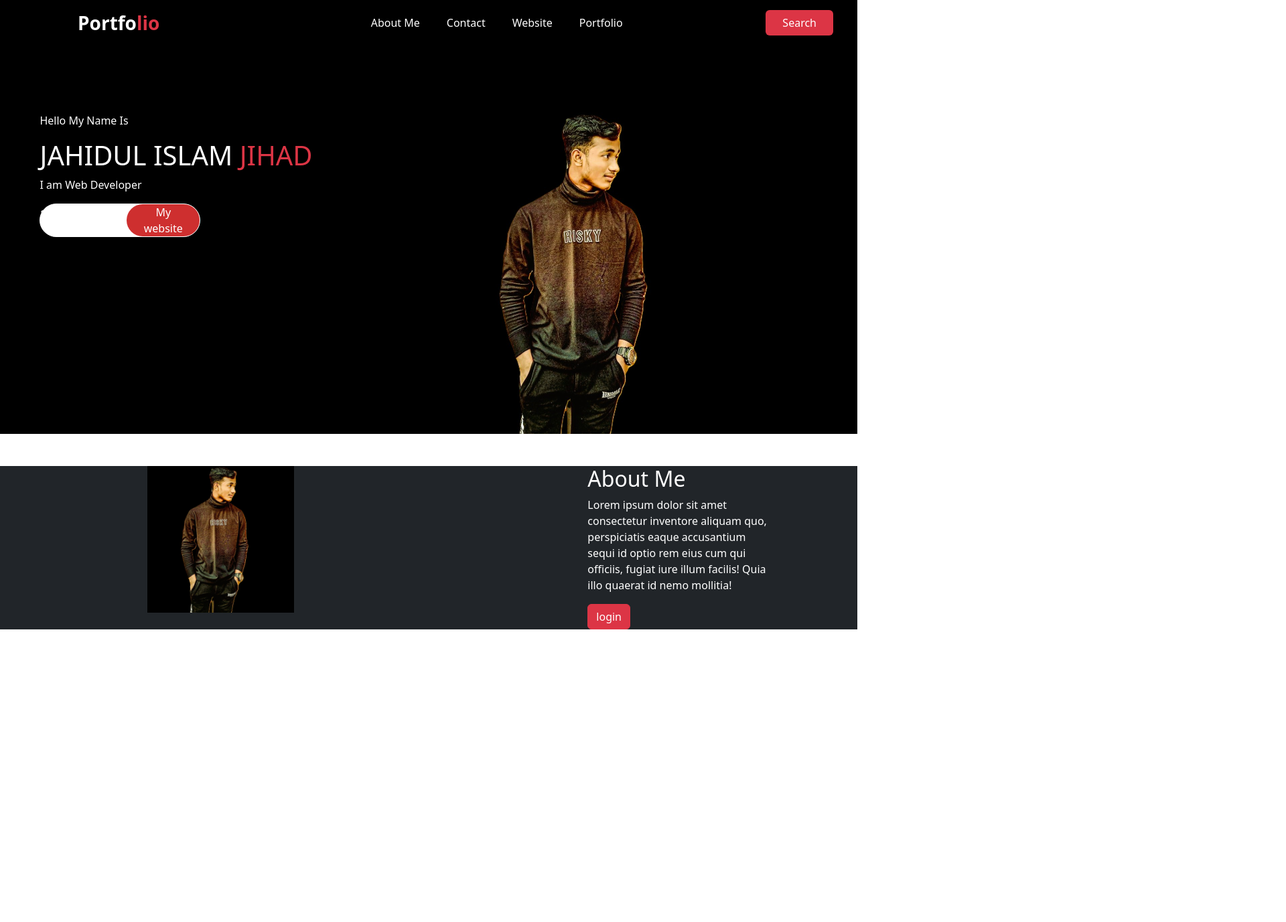
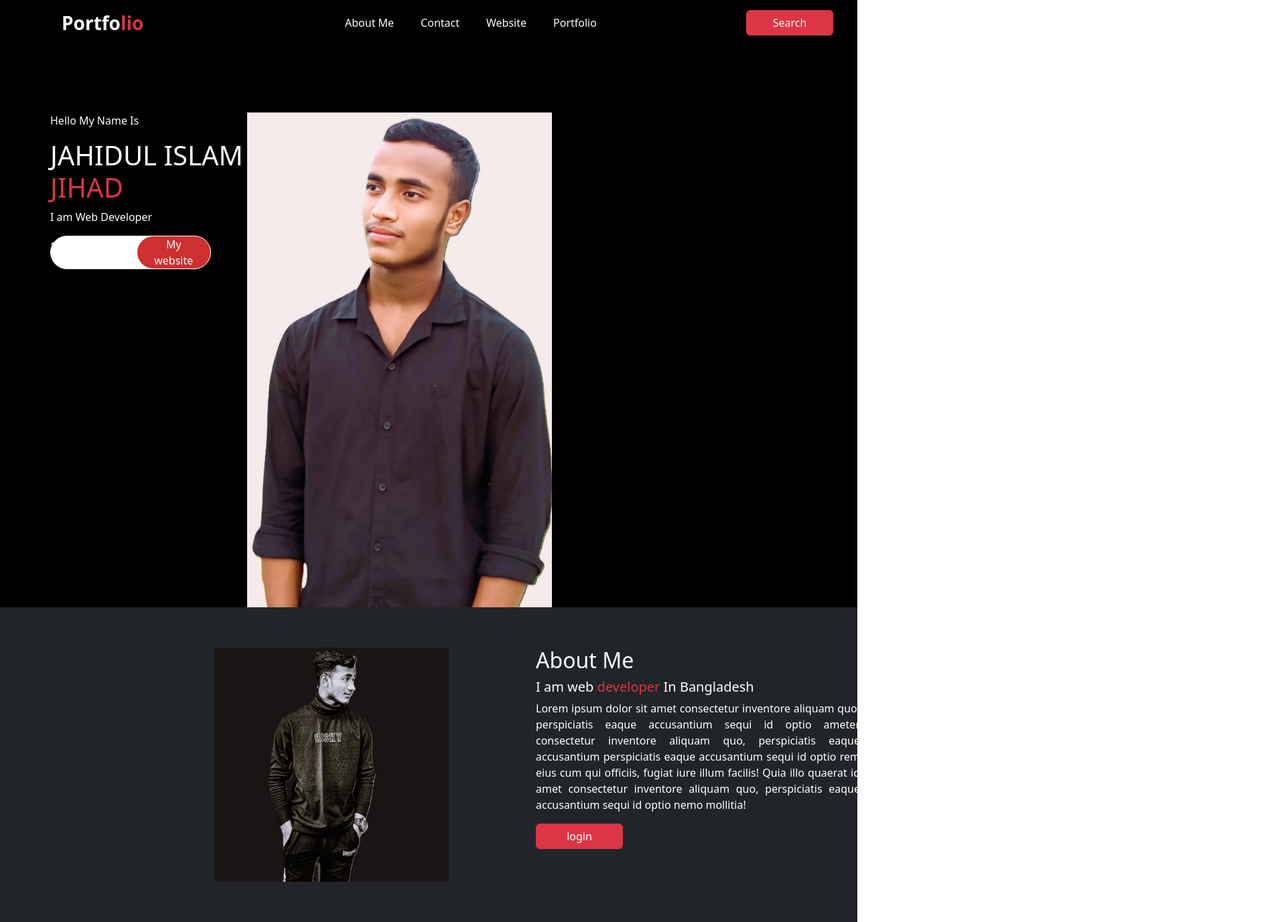
Before and after one commit to mdjihad84/Personal-website, a plain HTML site: page index.html in a window 1280 px wide. Shown: the top 1377 px of the page at 67% size, 1920 px wide, since content can reach past the window. Before the commit the page ends 988 px from the top, so only its background shows below. Drawn offline with nearby package versions, Linux system fonts and the light colour scheme.

Commit message:
about section update

```diff
--- a/index.html
+++ b/index.html
@@ -18,7 +18,7 @@
                     <span class="navbar-toggler-icon"></span>
                 </button>
                 <div class="collapse navbar-collapse" id="navbarTogglerDemo01 text-white">
-                    <a class="navbar-brand px-4 fw-semibold text-white fs-3" href="#">Portfo<span class="text-danger">lio</span>
+                    <a class="navbar-brand fw-semibold text-white fs-3" href="#">Portfo<span class="text-danger">lio</span>
                     </a>
                     <ul class="navbar-nav mx-auto mb-2 mb-lg-0 gap-4">
                         <li class="nav-item">
@@ -37,7 +37,7 @@
                             <a class="nav-link" href="#">Portfolio</a>
                         </li>
                     </ul>
-                    <button class="btn text-white bg-danger px-4 mx-4" type="submit">Search</button>
+                    <button class="btn text-white btn-danger px-4 mx-4" type="submit">Search</button>
                 </div>
             </div>
         </nav>
@@ -59,25 +59,25 @@
                 </div>
             </div>
             <div class="">
-                <img src="./images/jihad.jpg" class="w-50" alt="">
+                <img src="./images/hero.jpg" class="w-50" alt="">
             </div>
         </section>
     </header>
     <!-- About section -->
-    <section class="my-5 bg-dark">
+    <section class="bg-dark">
         <div class=" d-flex">
             <div class="">
-                <img src="./images/jihad.jpg" class="w-25 about-left" alt="">
+                <img src="./images/about.jpg" class="about-left rounded" alt="">
             </div>
             <div class="about-right">
                 <h2 class="text-white">About Me</h2>
-                <p class="w-25 text-white">
-                    Lorem ipsum dolor sit amet consectetur inventore  aliquam quo, perspiciatis eaque accusantium sequi id optio rem eius cum qui officiis, fugiat iure illum facilis! Quia illo quaerat id nemo mollitia!
+                <h5 class="text-white">I am web <span class="text-danger">developer</span> In Bangladesh</h5>
+                <p class="about-description text-white">
+                    Lorem ipsum dolor sit amet consectetur inventore  aliquam quo, perspiciatis eaque accusantium sequi id optio ameter consectetur inventore aliquam quo, perspiciatis eaque accusantium perspiciatis eaque accusantium sequi id optio rem eius cum qui officiis, fugiat iure illum facilis! Quia illo quaerat id amet consectetur inventore  aliquam quo, perspiciatis eaque accusantium sequi id optio nemo mollitia!
                 </p>
                 <button class="btn btn-danger text-white">login</button>
             </div>
         </div>
-
     </section>
 </body>
 </html>
--- a/style.css
+++ b/style.css
@@ -1,18 +1,20 @@
-
+* {
+    margin: 0;
+    padding: 0;
+}
 /* header section */
 .navbar-nav li a {
     color: white;
 }
-.text-white p {
+/* .text-white p {
     color: white;
 }
 .text-white h1 {
     color: white;
-}
+} */
 .navbar-brand {
     margin-left: 80px;
 }
-
 
 /* hero section */
 .hero-btn {
@@ -30,20 +32,28 @@
     width: 240px;
     border-radius: 25px;
 }
-.d-flex {
-    padding-left: 0px;
-    margin-right: -400px;
-}
 .margin-top {
     margin-top: 100px;
+    margin-left: 100px;
 }
 .hero-left {
     margin-left: -25px;
 }
 /* about section */
 .about-left {
-    margin-left: 220px;
+    margin-left: 260px;
+    width: 350px;
 }
 .about-right {
-    margin-right: -275px;
+    margin-left: 130px;
 }
+.bg-dark {
+    padding: 60px;
+}
+.about-description {
+    width: 484px;
+    text-align: justify;
+}
+.btn-danger {
+    width: 130px;
+}
```
Also changed, not shown: images/about.jpg (added), images/hero.jpg (added), images/jihad.jpg (deleted).
